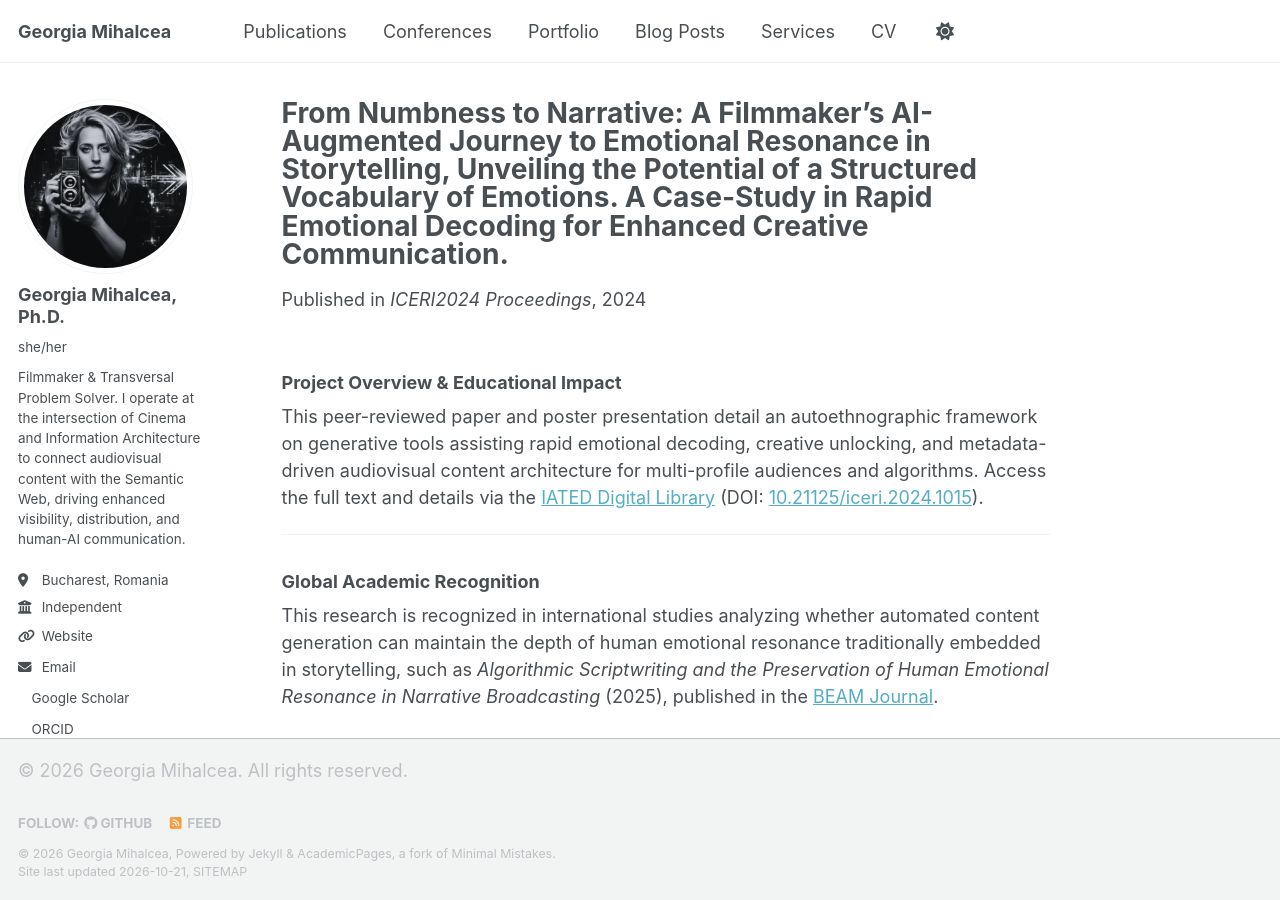
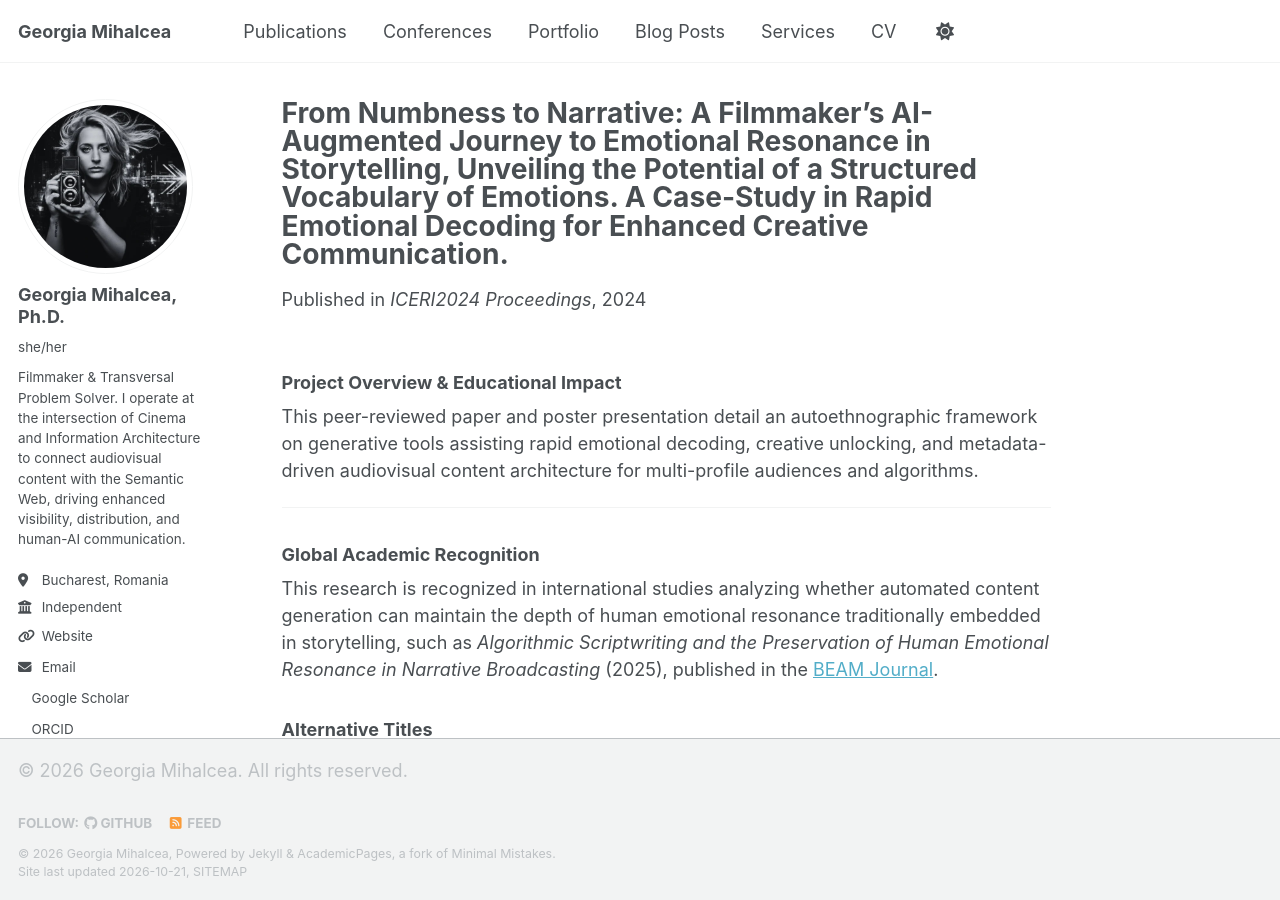
Before and after one commit to GeorgiaMihalcea/georgiamihalcea.github.io, a Jekyll site: the page built from _publications/2024-11-11-iceri-paper.md, in a window 1280 px wide and 900 px high. Built offline with Jekyll 4.4.1, drawn with Linux system fonts in a browser that asks for light colours; a style sheet for code colours, icons or effects is not loaded.

Commit message:
Revise paper URL and enhance project overview
Updated paper URL and refined project overview for clarity.

```diff
--- a/_publications/2024-11-11-iceri-paper.md
+++ b/_publications/2024-11-11-iceri-paper.md
@@ -5,13 +5,13 @@ permalink: /publication/2024-11-11-iceri-paper
 excerpt: 'Peer-reviewed Paper & Poster Presentation featured under Pedagogical Innovations & Creative AI at the 17th annual International Conference of Education, Research and Innovation (ICERI2024), Seville, Spain.'
 date: 2024-11-11
 venue: 'ICERI2024 Proceedings'
-paperurl: '[https://iated.org](https://library.iated.org/view/MIHALCEA2024FRO)'
+paperurl: 'https://library.iated.org/view/MIHALCEA2024FRO'
 citation: 'Mihalcea, G. (2024). From Numbness to Narrative: A Filmmaker’s AI-Augmented Journey to Emotional Resonance in Storytelling, Unveiling the Potential of a Structured Vocabulary of Emotions. In ICERI2024 Proceedings (pp. 3997-4001). <i>IATED. DOI: 10.21125/iceri.2024.1015</i>'
 ---
 
 ### Project Overview & Educational Impact
 
-This peer-reviewed paper and poster presentation detail an autoethnographic framework on generative tools assisting rapid emotional decoding, creative unlocking, and metadata-driven audiovisual content architecture for multi-profile audiences and algorithms. Access the full text and details via the [IATED Digital Library](https://iated.org) (DOI: [10.21125/iceri.2024.1015](https://doi.org)).
+This peer-reviewed paper and poster presentation detail an autoethnographic framework on generative tools assisting rapid emotional decoding, creative unlocking, and metadata-driven audiovisual content architecture for multi-profile audiences and algorithms.
 
 ---
 
@@ -21,6 +21,6 @@ This research is recognized in international studies analyzing whether automated
 
 ### Alternative Titles
 
-* **The Unindexed Internal Web: Structuring Human Emotions as Metadata for Narrative Decryption**, published on [My Zenodo Repository](https://zenodo.org/records/20776522)
+* **The Unindexed Internal Web: Structuring Human Emotions as Metadata for Narrative Decryption** - a different approach of the concept, published on [My Zenodo Repository](https://zenodo.org/records/20776522)
 * **From Numbness to Narratable: A Search-Engine Framework for Indexing the Invisible Architecture of Emotions**
 * **Algorithmic Principles Applied to Human Emotion System: Re-Architecting Unstructured Feelings into Dual Storytelling Signals**
```
